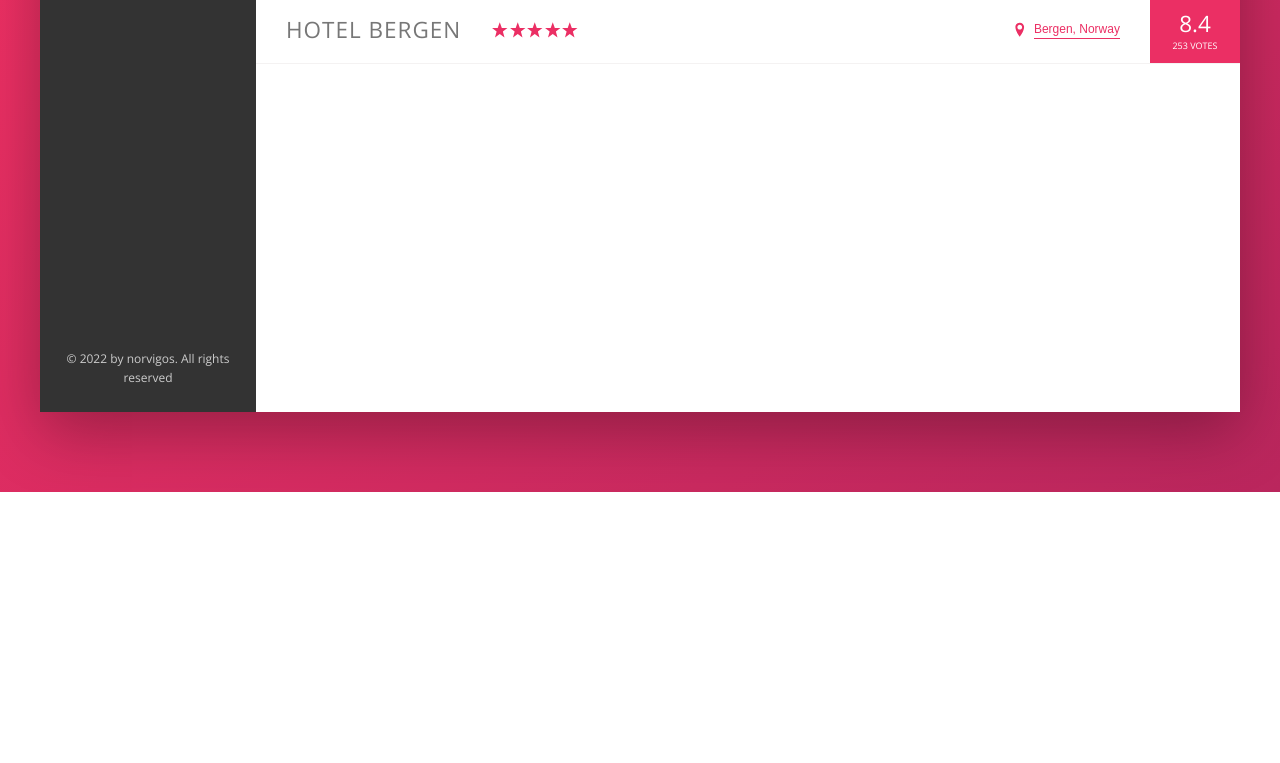
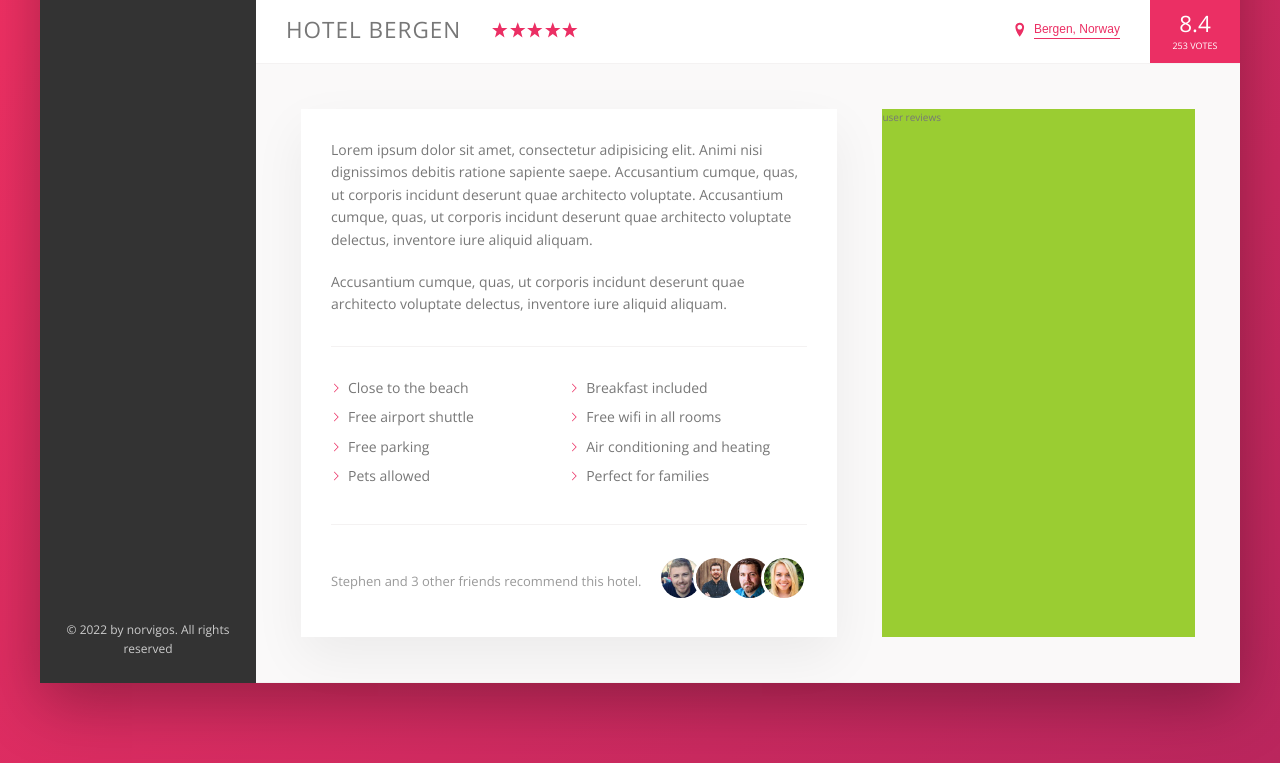
Before and after one commit to JohanKoivisto/norvigos, a website: page index.html in a window 1280 px wide. Shown: the part 538-1301 px from the top of the page. Before the commit the page ends 1030 px from the top, so only its background shows below. Drawn offline with nearby package versions, Linux system fonts and the light colour scheme.

Commit message:
description section done

```diff
--- a/index.html
+++ b/index.html
@@ -149,7 +149,46 @@
               <div class="overview__rating-average">8.4</div>
               <div class="overview__rating-count">253 votes</div>
             </div>
+          </div>
 
+          <div class="detail">
+            <div class="description">
+              <p class="paragraph">
+                Lorem ipsum dolor sit amet, consectetur adipisicing elit. Animi
+                nisi dignissimos debitis ratione sapiente saepe. Accusantium
+                cumque, quas, ut corporis incidunt deserunt quae architecto
+                voluptate. Accusantium cumque, quas, ut corporis incidunt
+                deserunt quae architecto voluptate delectus, inventore iure
+                aliquid aliquam.
+              </p>
+              <p class="paragraph">
+                Accusantium cumque, quas, ut corporis incidunt deserunt quae
+                architecto voluptate delectus, inventore iure aliquid aliquam.
+              </p>
+              <ul class="list">
+                <li class="list__item">Close to the beach</li>
+                <li class="list__item">Breakfast included</li>
+                <li class="list__item">Free airport shuttle</li>
+                <li class="list__item">Free wifi in all rooms</li>
+                <li class="list__item">Free parking</li>
+                <li class="list__item">Air conditioning and heating</li>
+                <li class="list__item">Pets allowed</li>
+                <li class="list__item">Perfect for families</li>
+              </ul>
+              <div class="recommend">
+                <p class="recommend__count">
+                  Stephen and 3 other friends recommend this hotel.
+                </p>
+                <div class="recommend__friends">
+                  <img src="img/user-3.jpg" alt="picture of friend" class="recommend__photo">
+                  <img src="img/user-4.jpg" alt="picture of friend" class="recommend__photo">
+                  <img src="img/user-5.jpg" alt="picture of friend" class="recommend__photo">
+                  <img src="img/user-6.jpg" alt="picture of friend" class="recommend__photo">
+                </div>
+              </div>
+            </div>
+
+            <div class="user-reviews">user reviews</div>
           </div>
         </main>
       </div>
--- a/sass/_base.scss
+++ b/sass/_base.scss
@@ -31,6 +31,9 @@
   --color-grey-dark-3: #999;
 
   --shadow-dark: 0 2rem 6rem rgba(0,0,0,.3);
+  --shadow-light: 0 2rem 5rem rgba(0,0,0, 0.06);
+
+  --line: 1px solid var(--color-grey-light-2);
 }
 
 // RESETS
--- a/sass/_component.scss
+++ b/sass/_component.scss
@@ -114,9 +114,6 @@
     border-radius: 50%;
     margin-right: 1rem;
   }
-
-  &__user-name {
-  }
 }
 
 ///////////////////////
@@ -143,7 +140,8 @@
     background-color: var(--color-primary);
 
     transform: scaleY(0);
-    transition: transform 0.2s, width 0.4s cubic-bezier(1, 0, 0, 1) 0.2s, background-color .1s;
+    transition: transform 0.2s, width 0.4s cubic-bezier(1, 0, 0, 1) 0.2s,
+      background-color 0.1s;
   }
 
   &__item:hover::before,
@@ -204,7 +202,7 @@
   display: flex;
   align-items: center;
 
-  border-bottom: 1px solid var(--color-grey-light-2);
+  border-bottom: var(--line);
 
   &__heading {
     font-size: 2.25rem;
@@ -212,7 +210,6 @@
     text-transform: uppercase;
     letter-spacing: 1px;
     padding: 1.5rem 3rem;
-
   }
   &__stars {
     //flex: 1;
@@ -222,9 +219,9 @@
 
   &__icon-star,
   &__icon-location {
-      width: 1.75rem;
-      height: 1.75rem;
-      fill: var(--color-primary)
+    width: 1.75rem;
+    height: 1.75rem;
+    fill: var(--color-primary);
   }
 
   &__location {
@@ -234,7 +231,7 @@
   }
 
   &__icon-location {
-    margin-right: .5rem;
+    margin-right: 0.5rem;
   }
 
   &__rating {
@@ -257,7 +254,7 @@
   }
 
   &__rating-count {
-    font-size: .9rem;
+    font-size: 0.9rem;
     text-transform: uppercase;
   }
 }
@@ -273,7 +270,7 @@
   display: inline-block;
   background-color: transparent;
   cursor: pointer;
-  transition: all .2s;
+  transition: all 0.2s;
 
   &:hover {
     color: var(--color-grey-dark-1);
@@ -292,10 +289,82 @@
   }
   50% {
     transform: scale(1.05);
-    box-shadow: 0 1rem 4rem rgba(0,0,0,.25);
+    box-shadow: 0 1rem 4rem rgba(0, 0, 0, 0.25);
   }
   100% {
     transform: scale(1);
     box-shadow: none;
   }
 }
+
+///////////////////////
+// Paragraph
+.paragraph:not(:last-of-type) {
+  margin-bottom: 2rem;
+}
+
+///////////////////////
+// List
+.list {
+  list-style: none;
+  margin: 3rem 0;
+  padding: 3rem 0;
+  border-top: var(--line);
+  border-bottom: var(--line);
+
+  display: flex;
+  flex-wrap: wrap;
+
+  &__item {
+    flex: 0 0 50%; //two elements side by side
+    margin-bottom: 0.7rem;
+  }
+
+  &__item::before {
+    //add chevron svg icon before each item
+    content: "";
+    display: inline-block;
+    height: 1rem;
+    width: 1rem;
+    margin-right: 0.7rem;
+
+    //older browsers:
+    //background-image: url(../img/chevron-thin-right.svg);
+    //background-size: cover;
+
+    //newer browsers
+    background-color: var(--color-primary);
+    mask-image: url(../img/chevron-thin-right.svg);
+    mask-size: cover;
+  }
+}
+
+///////////////////////
+// Recommend
+.recommend {
+  font-size: 1.3rem;
+  color: var(--color-grey-dark-3);
+
+  display: flex;
+  align-items: center;
+
+
+  &__count {
+    margin-right: auto;
+  }
+
+  &__friends {
+  }
+
+  &__photo {
+    box-sizing: content-box; //border wont go inside photos
+    height: 4rem;
+    width: 4rem;
+    border-radius: 50%;
+    border: 3px solid #fff;
+
+    &:not(:last-child) {
+      margin-right: -1.5rem;
+    }
+  }
+}
--- a/sass/_layout.scss
+++ b/sass/_layout.scss
@@ -11,7 +11,7 @@
   font-size: 1.4rem;
   height: 7rem;
   background-color: #fff;
-    border-bottom: 1px solid var(--color-grey-light-2);
+  border-bottom: var(--line);
 
   display: flex;
   justify-content: space-between;
@@ -34,7 +34,25 @@
 .hotel-view {
   background-color: #fff;
   flex: 1;
+}
 
-    //testing
-    height: 80rem;
+.detail {
+  display: flex;
+  padding: 4.5rem;
+  background-color: var(--color-grey-light-1);
+  border-bottom: var(--line);
 }
+
+.description {
+  font-size: 1.4rem;
+  background-color: #fff;
+  box-shadow: var(--shadow-light);
+  padding: 3rem;
+  flex: 0 0 60%;
+  margin-right: 4.5rem;
+}
+
+.user-reviews {
+  background-color: yellowgreen;
+  flex: 1; // occupy remaining space
+}
```
Also changed, not shown: css/style.css. Lines whose indentation alone changed are shown as unchanged.
